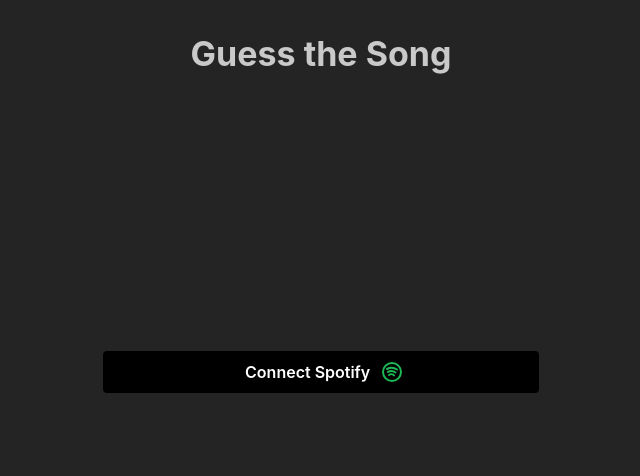
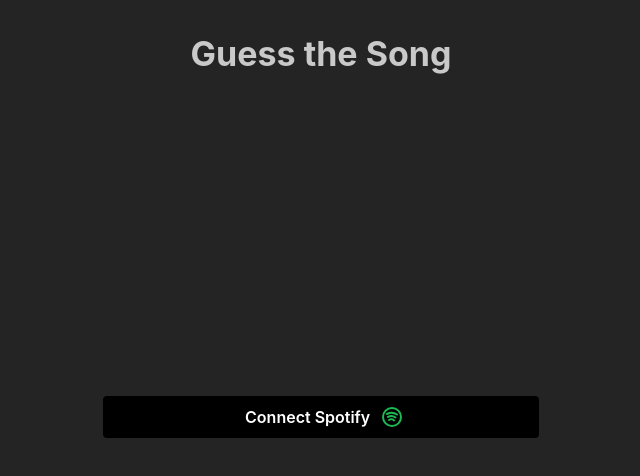
Before and after one commit to kennychu0510/Guess-the-song, a React (Vite) app: page / in a window 1280 px wide. Shown: the top 476 px of the page, without its empty margins (319-959 px from the left). Built offline with nearby package versions, Linux system fonts and the light colour scheme; no server answers.

Commit message:
Add CSS classes to App, GameController, Settings, and Game components

```diff
--- a/src/App.tsx
+++ b/src/App.tsx
@@ -6,6 +6,7 @@ import useSpotifyManager from './hooks/useSpotifyManager';
 import Game from './pages/Game';
 import usePlaylistManager from './hooks/usePlaylistManager';
 import { PlaylistContext } from './context';
+import classes from './Page.module.css'
 
 function App() {
   const { getToken, sdk, logout } = useSpotifyManager();
@@ -22,7 +23,7 @@ function App() {
           {sdk !== null ? (
             <Game sdk={sdk} logout={logout} />
           ) : (
-            <Stack justify='center' style={{ height: '70dvh' }}>
+            <Stack justify='center' className={classes.Page}>
               <Button size='md' onClick={getToken} color='black' rightSection={<IconBrandSpotify color='#1DB954' />}>
                 Connect Spotify
               </Button>
--- /dev/null
+++ b/src/Page.module.css
@@ -0,0 +1,3 @@
+.Page {
+  min-height: calc(100dvh - 150px);
+}
--- /dev/null
+++ b/src/components/GameController.module.css
@@ -0,0 +1,8 @@
+.SongDisplay {
+  overflow: scroll;
+  font-size: 16px;
+  @media (min-width: 500px) {
+    overflow: auto;
+    font-size: 24px;
+  }
+}
--- a/src/components/GameController.tsx
+++ b/src/components/GameController.tsx
@@ -7,6 +7,7 @@ import { BOTTOM_TAB_HEIGHT, MAX_PLAY_DURATION } from '../constants';
 import { GameContext } from '../context';
 import { songIsTrack } from '../helper';
 import ControlButtonWrapper from './ControlButtonWrapper';
+import classes from './GameController.module.css'
 
 type TrackSequence = {
   playlistId: string;
@@ -92,7 +93,7 @@ export default function GameController({ playlist, goToPlaylistManager }: { play
         {currentSong !== null && playlist.size > 0 && (
           <Stack style={{ flex: 1 }} justify='center'>
             {showSong ? (
-              <Text c='white' style={{ textAlign: 'center', overflow: 'scroll' }}>
+              <Text c='white' style={{ textAlign: 'center' }} className={classes.SongDisplay}>
                 {currentSong?.song.name} - {currentSong?.song.artists.map((item) => item.name).join(', ')}
               </Text>
             ) : (
--- a/src/components/Settings.tsx
+++ b/src/components/Settings.tsx
@@ -4,6 +4,7 @@ import { IconSettings } from '@tabler/icons-react';
 import { useQueryClient } from '@tanstack/react-query';
 import { BOTTOM_TAB_HEIGHT, PlayIntervalValues } from '../constants';
 import useGameContext from '../hooks/useGameContext';
+import classes from '../Page.module.css'
 
 type Props = {
   logout: () => void;
@@ -54,7 +55,7 @@ export default function Settings(props: Props) {
             <Modal.CloseButton />
           </Modal.Header>
           <Modal.Body>
-            <Stack h={'80dvh'}>
+            <Stack className={classes.Page}>
               <Stack mb={20} style={{ flex: 1 }} gap={30}>
                 <Box>
                   <Text size='md' fw={'bold'} mb={10}>
--- a/src/pages/Game.tsx
+++ b/src/pages/Game.tsx
@@ -9,6 +9,7 @@ import SongList from '../components/SongList';
 import usePlaylistContext from '../hooks/usePlaylistContext';
 import PlayerManagement from './PlayerManagement';
 import PlaylistManagement from './PlaylistManagement';
+import classes from '../Page.module.css'
 
 type ModalTab = 'players' | 'playlist' | null;
 
@@ -54,7 +55,7 @@ export default function Game({ sdk, logout }: { sdk: SpotifyApi; logout: () => v
   }
 
   return (
-    <Stack style={{ textAlign: 'start' }} mih={'80dvh'}>
+    <Stack style={{ textAlign: 'start' }} className={classes.Page}>
       <PlayerManagement players={players} setPlayers={setPlayers} onClose={closeModal} isOpened={modalOpened === 'players'} />
       <PlaylistManagement isOpened={modalOpened === 'playlist'} onClose={closeModal} sdk={sdk} />
       {players.size > 0 ? (
```
